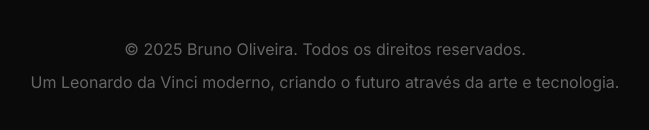
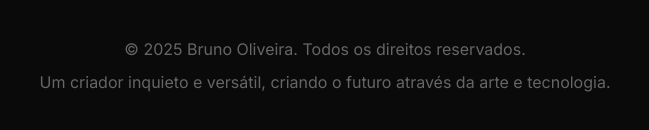
Before and after one commit to brunomecatronica/portifolio-bruno, a plain HTML site: page producao-audiovisual-design.html in a window 1280 px wide. Shown: the part 4947-5077 px from the top of the page, 315-964 px from the left. Drawn offline with Linux system fonts and the light colour scheme.

Commit message:
- Padroniza descriÃ§Ã£o do rodapÃ© em todas as pÃ¡ginas para manter consistÃªncia

```diff
--- a/producao-audiovisual-design.html
+++ b/producao-audiovisual-design.html
@@ -645,7 +645,7 @@
     <footer class="footer">
         <div class="container">
             <p>&copy; 2025 Bruno Oliveira. Todos os direitos reservados.</p>
-            <p>Um Leonardo da Vinci moderno, criando o futuro através da arte e tecnologia.</p>
+            <p>Um criador inquieto e versátil, criando o futuro através da arte e tecnologia.</p>
         </div>
     </footer>
 
```
Also changed, not shown: producao-fonografica.html (+1 -1 lines), programacao-mecatronica.html (+1 -1 lines).
